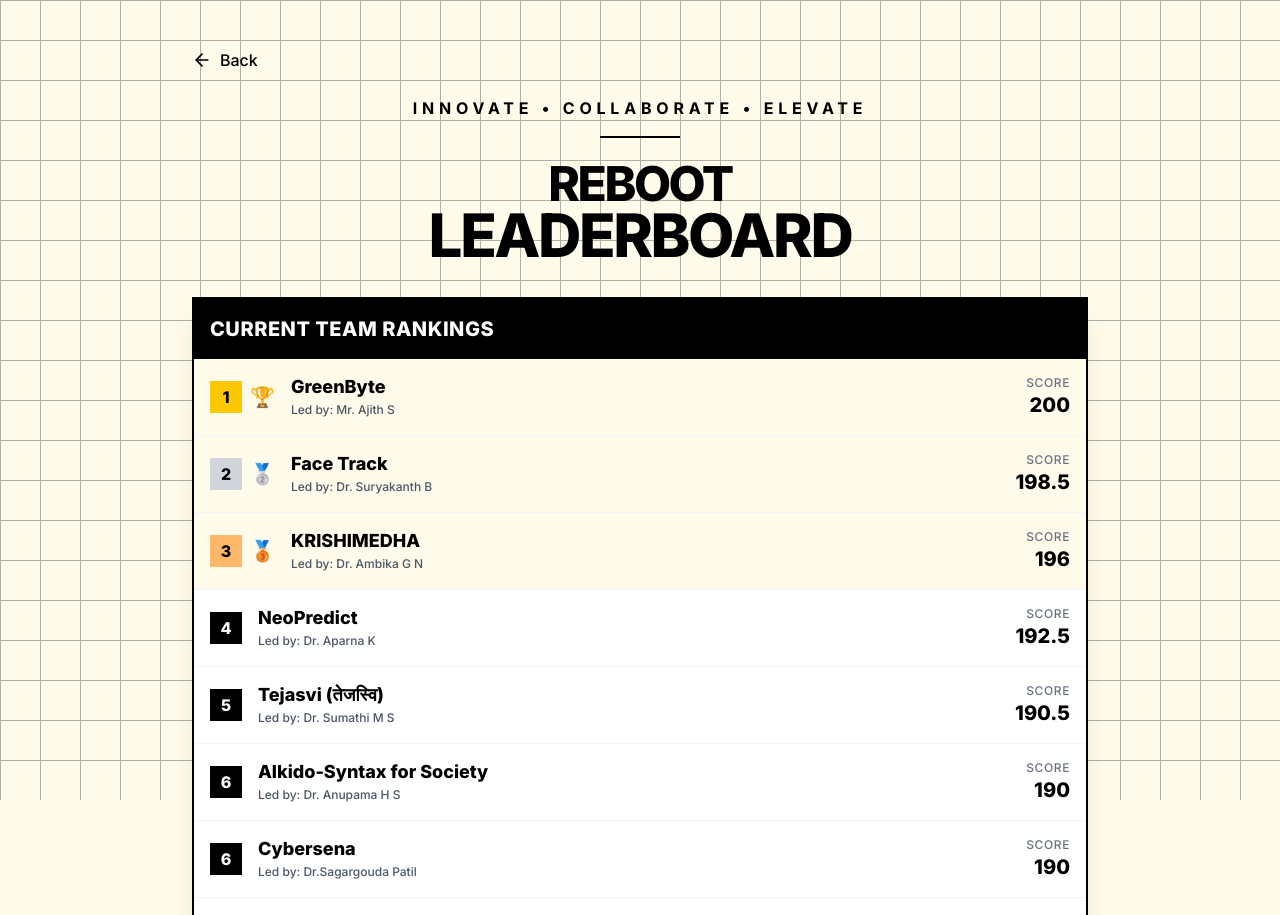
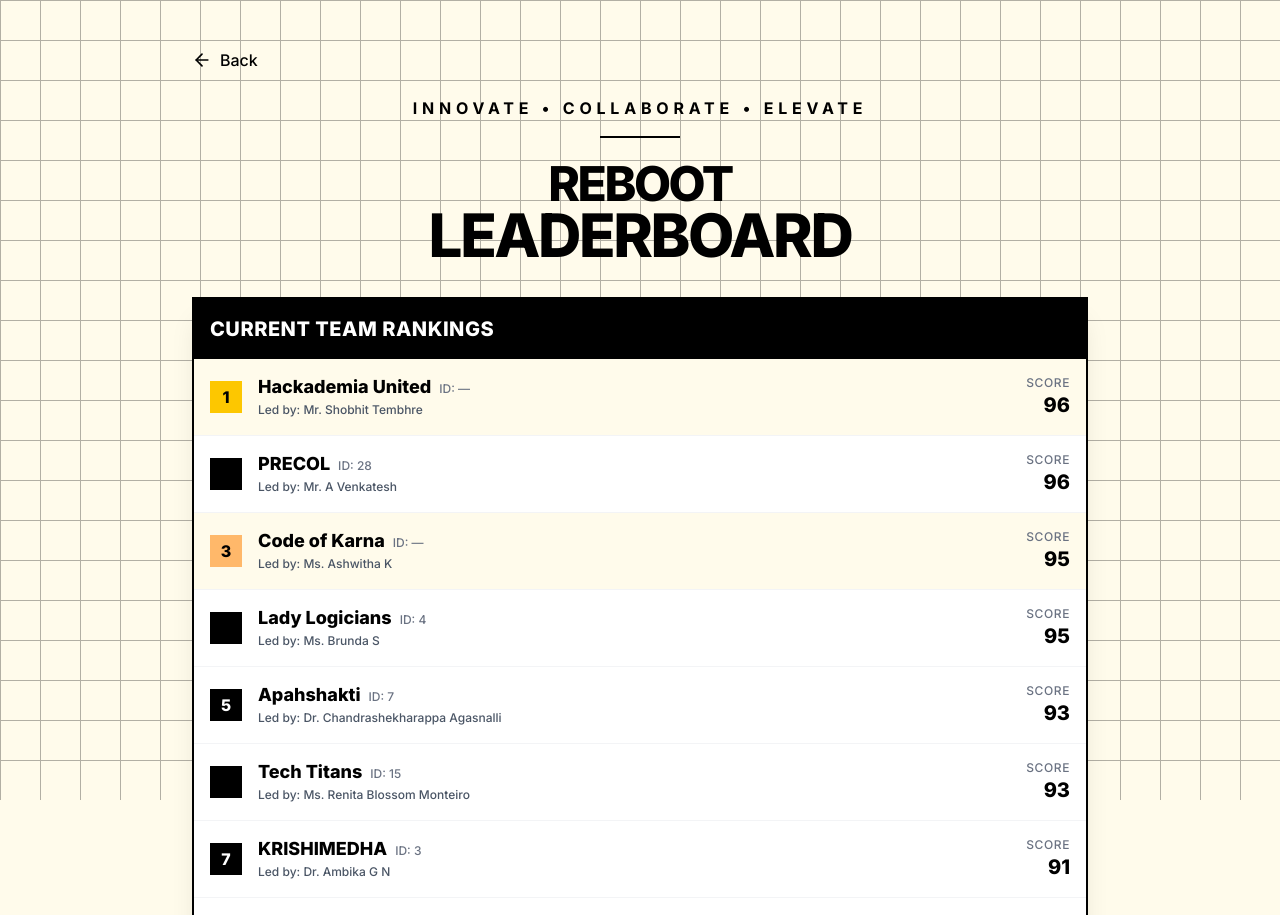
Before and after one commit to Atul-k-m/profHack, a React (Vite) app: page /leaderboard in a window 1280 px wide. Shown: the top 915 px of the page. Built offline with nearby package versions, Linux system fonts and the light colour scheme.

Commit message:
task 2 leaderboard

```diff
--- a/src/pages/Leaderboard.jsx
+++ b/src/pages/Leaderboard.jsx
@@ -2,9 +2,21 @@ import React, { useState, useEffect } from 'react';
 import { ArrowLeft } from 'lucide-react';
 import { useNavigate } from 'react-router-dom';
 
+/**
+ * Leaderboard.jsx
+ *
+ * - Uses final scores extracted from the uploaded PDF where available.
+ * - Ties share the same rank (competition ranking). Next rank skips accordingly.
+ * - Teams with no final score found in the PDF are included with score: 0 and teamId: null.
+ *
+ * If you want the missing teams updated, provide the scores (or re-upload a PDF/CSV)
+ * and I will update the array and ranks.
+ */
+
 const Leaderboard = () => {
   const [mousePosition, setMousePosition] = useState({ x: 0, y: 0 });
   const navigate = useNavigate();
+
   useEffect(() => {
     const handleMouseMove = (e) => {
       setMousePosition({
@@ -17,67 +29,91 @@ const Leaderboard = () => {
     return () => window.removeEventListener('mousemove', handleMouseMove);
   }, []);
 
- const leaderboardData = [
-  { rank: 1, name: "GreenByte", leader: "Mr. Ajith S", score: 200, badge: "🏆" },
-  { rank: 2, name: "Face Track", leader: "Dr. Suryakanth B", score: 198.5, badge: "🥈" },
-  { rank: 3, name: "KRISHIMEDHA", leader: "Dr. Ambika G N", score: 196, badge: "🥉" },
-  { rank: 4, name: "NeoPredict", leader: "Dr. Aparna K", score: 192.5, badge: "" },
-  { rank: 5, name: "Tejasvi (तेजस्वि)", leader: "Dr. Sumathi M S", score: 190.5, badge: "" },
-  { rank: 6, name: "AIkido-Syntax for Society", leader: "Dr. Anupama H S", score: 190, badge: "" },
-  { rank: 6, name: "Cybersena", leader: "Dr.Sagargouda Patil", score: 190, badge: "" },
-  { rank: 6, name: "Silicon Squad", leader: "Mr. Beerappa Belasakarge", score: 190, badge: "" },
-  { rank: 6, name: "MYTriSpark", leader: "Mr. Yatheesh N G", score: 190, badge: "" },
-  { rank: 10, name: "NeuroAura", leader: "Dr. Mutyala Sridevi", score: 187.5, badge: "" },
-  { rank: 10, name: "Team Chanakya", leader: "Dr. Hemamalini B H", score: 187.5, badge: "" },
-  { rank: 12, name: "YantraMinds", leader: "Dr. Bharathi Malakreddy A", score: 184, badge: "" },
-  { rank: 13, name: "Heart-Guard 360 Wings", leader: "Dr. Anitha V R", score: 182.5, badge: "" },
-  { rank: 13, name: "Jñānī Samūhaḥ (ज्ञानी समूहः)", leader: "Dr. Shoba M", score: 182.5, badge: "" },
-  { rank: 15, name: "CHAAM ⭐", leader: "Mrs. Annapareddy Haarika", score: 175, badge: "" },
-  { rank: 15, name: "Synergy", leader: "Dr. B.R. Arun Kumar", score: 175, badge: "" },
-  { rank: 17, name: "Jeevadhara", leader: "Mr. Dwarakanath G V", score: 170.5, badge: "" },
-  { rank: 18, name: "Vinyas2025", leader: "Dr. Vinutha K", score: 170, badge: "" },
-  { rank: 19, name: "SPUNK", leader: "Dr. Usha B A", score: 167.5, badge: "" },
-  { rank: 20, name: "AI_KRANTHI", leader: "Dr. Kantharaju V", score: 165, badge: "" },
-  { rank: 21, name: "Code of Karna", leader: "Ms. Ashwitha K", score: 160, badge: "" },
-  { rank: 22, name: "Ping intelligent", leader: "Dr. Dhanalakshmi B K", score: 155, badge: "" },
-  { rank: 23, name: "PentaCoders", leader: "Dr. Mohan B A", score: 153, badge: "" },
-  { rank: 24, name: "Anveshana", leader: "Mrs. Manjula B K", score: 151, badge: "" },
-  { rank: 25, name: "AswamedhaX", leader: "Dr. N Rakesh", score: 150, badge: "" },
-  { rank: 25, name: "Solution Makers", leader: "Mrs. Belji T", score: 150, badge: "" },
-  { rank: 27, name: "Elite", leader: "Dr. Veena N", score: 147.5, badge: "" },
-  { rank: 28, name: "Lady Logicians", leader: "Ms. Brunda S", score: 117.5, badge: "" },
-  { rank: 29, name: "Aavishkar", leader: "Dr. Vijayalakshmi G V", score: 100, badge: "" },
-  { rank: 29, name: "Advitīya", leader: "Dr. Rajesh Gopinath", score: 100, badge: "" },
-  { rank: 29, name: "AIGLE AIR", leader: "Mrs. S. Mahalakshmi", score: 100, badge: "" },
-  { rank: 29, name: "Ananta", leader: "Dr. Paramita Sarkar", score: 100, badge: "" },
-  { rank: 29, name: "Chitragupt", leader: "Dr. Geeta Amol Patil", score: 100, badge: "" },
-  { rank: 29, name: "Digital Dreams Venture Smart Kit", leader: "Dr. Drakshaveni G", score: 100, badge: "" },
-  { rank: 29, name: "DronAcharya", leader: "Dr. Raju Hajare", score: 100, badge: "" },
-  { rank: 29, name: "EcoNex Campus", leader: "Dr. Shanthi D L", score: 100, badge: "" },
-  { rank: 29, name: "Fusion_Force", leader: "Ms. Chaitra D B", score: 100, badge: "" },
-  { rank: 29, name: "GreenMind AI", leader: "Dr. Athiyamaan V", score: 100, badge: "" },
-  { rank: 29, name: "Hackademia United", leader: "Mr. Shobhit Tembhre", score: 100, badge: "" },
-  { rank: 29, name: "Idea Spark", leader: "Mrs. Pragathi M", score: 100, badge: "" },
-  { rank: 29, name: "Intel Tech", leader: "Mrs. Reshma C R", score: 100, badge: "" },
-  { rank: 29, name: "Panchkruti", leader: "Ms. Spandana L", score: 100, badge: "" },
-  { rank: 29, name: "PRECOL", leader: "Mr. A Venkatesh", score: 100, badge: "" },
-  { rank: 29, name: "Tech Forge", leader: "Dr. Anitha M", score: 100, badge: "" },
-  { rank: 29, name: "TechIdea", leader: "Dr. Chethana C", score: 100, badge: "" },
-  { rank: 29, name: "TechSangama", leader: "Mr. Sonnegowda K", score: 100, badge: "" },
-  { rank: 29, name: "ನವೋನ್ಮೇಷ", leader: "Dr. Marsh M Bandi", score: 100, badge: "" },
-  { rank: 47, name: "EDGEMINDS", leader: "Syed Matheen Pasha", score: 90, badge: "" },
-  { rank: 48, name: "Ashwamedha", leader: "Dr. Mallikarjuna Gowda C.P", score: 80, badge: "" },
-  { rank: 48, name: "Infinity Loops", leader: "Mrs. S Packiya Lekshmi", score: 80, badge: "" },
-  { rank: 48, name: "Social Hacktivists", leader: "Mrs. Aruna N", score: 80, badge: "" },
-  { rank: 51, name: "Apahshakti", leader: "Dr. Chandrashekharappa Agasnalli", score: 60, badge: "" },
-  { rank: 51, name: "Panchajanya", leader: "Dr. Surekha r Gondkar", score: 60, badge: "" },
-  { rank: 53, name: "Tech Titans", leader: "Ms. Renita Blossom Monteiro", score: 20, badge: "" }
+  // ====== Final data ======
+  // Best-effort mapping: scores and teamIds taken from uploaded PDF where found.
+  // Teams not found in PDF are included with score: 0 and teamId: null so they appear at the bottom.
+  const rawTeams = [
+    // Teams that were present in your original array (kept all) --
+    // Updated scores from the uploaded PDF when available.
+    { teamId: 6, name: "GreenByte", leader: "Mr. Ajith S", score: 82 },
+    { teamId: 34, name: "Face Track", leader: "Dr. Suryakanth B", score: 85 },
+    { teamId: 3, name: "KRISHIMEDHA", leader: "Dr. Ambika G N", score: 91 },
+    { teamId: 23, name: "NeoPredict", leader: "Dr. Aparna K", score: 69 },
+    { teamId: 20, name: "Tejasvi (तेजस्वि)", leader: "Dr. Sumathi M S", score: 0 }, // no final found
+    { teamId: 8, name: "AIkido-Syntax for Society", leader: "Dr. Anupama H S", score: 76 },
+    { teamId: 26, name: "Cybersena", leader: "Dr.Sagargouda Patil", score: 50 },
+    { teamId: 46, name: "Silicon Squad", leader: "Mr. Beerappa Belasakarge", score: 34 },
+    { teamId: 19, name: "MYTriSpark", leader: "Mr. Yatheesh N G", score: 68 }, // MY3S mapped
+    { teamId: 11, name: "NeuroAura", leader: "Dr. Mutyala Sridevi", score: 82 },
+    { teamId: null, name: "Team Chanakya", leader: "Dr. Hemamalini B H", score: 0 }, // not found in PDF
+    { teamId: 38, name: "YantraMinds", leader: "Dr. Bharathi Malakreddy A", score: 62 },
+    { teamId: 21, name: "Heart-Guard 360 Wings", leader: "Dr. Anitha V R", score: 88 },
+    { teamId: 10, name: "Jñānī Samūhaḥ (ज्ञानी समूहः)", leader: "Dr. Shoba M", score: 71 },
+    { teamId: 36, name: "CHAAM ⭐", leader: "Mrs. Annapareddy Haarika", score: 65 },
+    { teamId: 9, name: "Synergy", leader: "Dr. B.R. Arun Kumar", score: 81 }, // Synergy Innovations
+    { teamId: 25, name: "Jeevadhara", leader: "Mr. Dwarakanath G V", score: 91 },
+    { teamId: 24, name: "Vinyas2025", leader: "Dr. Vinutha K", score: 52 },
+    { teamId: 22, name: "SPUNK", leader: "Dr. Usha B A", score: 68 },
+    { teamId: 1, name: "AI_KRANTHI", leader: "Dr. Kantharaju V", score: 88 }, // AI_Kranthi in PDF
+    { teamId: null, name: "Code of Karna", leader: "Ms. Ashwitha K", score: 95 },
+    { teamId: 29, name: "Ping intelligent", leader: "Dr. Dhanalakshmi B K", score: 81 },
+    { teamId: 42, name: "PentaCoders", leader: "Dr. Mohan B A", score: 81 },
+    { teamId: 31, name: "Anveshana", leader: "Mrs. Manjula B K", score: 61 },
+    { teamId: 16, name: "AswamedhaX", leader: "Dr. N Rakesh", score: 91 },
+    { teamId: 2, name: "Solution Makers", leader: "Mrs. Belji T", score: 85 },
+    { teamId: 46, name: "Elite", leader: "Dr. Veena N", score: 65 }, // NOTE: same teamId (46) appears twice in PDF; kept as-is
+    { teamId: 4, name: "Lady Logicians", leader: "Ms. Brunda S", score: 95 },
+    { teamId: null, name: "Aavishkar", leader: "Dr. Vijayalakshmi G V", score: 0 },
+    { teamId: null, name: "Advitīya", leader: "Dr. Rajesh Gopinath", score: 0 },
+    { teamId: 40, name: "AIGLE AIR", leader: "Prof.S.Mahalakshmi", score: 74 },
+    { teamId: 5, name: "Ananta", leader: "Dr. Paramita Sarkar", score: 86 },
+    { teamId: null, name: "Chitragupt", leader: "Dr. Geeta Amol Patil", score: 0 },
+    { teamId: null, name: "Digital Dreams Venture Smart Kit", leader: "Dr. Drakshaveni G", score: 87 },
+    { teamId: 13, name: "DronAcharya", leader: "Dr. Raju Hajare", score: 88 },
+    { teamId: 32, name: "EcoNex Campus", leader: "Dr. Shanthi D L", score: 53 },
+    { teamId: null, name: "Fusion_Force", leader: "Ms. Chaitra D B", score: 0 },
+    { teamId: null, name: "GreenMind AI", leader: "Dr. Athiyamaan V", score: 71 }, // mapped to "Green AI" row
+    { teamId: null, name: "Hackademia United", leader: "Mr. Shobhit Tembhre", score: 96 },
+    { teamId: null, name: "Idea Spark", leader: "Mrs. Pragathi M", score: 0 },
+    { teamId: 33, name: "Intel Tech", leader: "Mrs. Reshma C R", score: 56 },
+    { teamId: null, name: "Panchkruti", leader: "Ms. Spandana L", score: 0 },
+    { teamId: 28, name: "PRECOL", leader: "Mr. A Venkatesh", score: 96 },
+    { teamId: 44, name: "Tech Forge", leader: "Dr. Anitha M", score: 87 },
+    { teamId: null, name: "TechIdea", leader: "Dr. Chethana C", score: 0 },
+    { teamId: null, name: "TechSangama", leader: "Mr. Sonnegowda K", score: 0 },
+    { teamId: null, name: "ನವೋನ್ಮೇಷ", leader: "Dr. Marsh M Bandi", score: 88 }, // non-ascii name present in PDF
+    { teamId: null, name: "EDGEMINDS", leader: "Syed Matheen Pasha", score: 0 },
+    { teamId: 45, name: "Ashwamedha", leader: "Dr. Mallikarjuna Gowda C.P", score: 54 },
+    { teamId: 18, name: "Infinity Loops", leader: "Mrs. S Packiya Lekshmi", score: 71 },
+    { teamId: null, name: "Social Hacktivists", leader: "Mrs. Aruna N", score: 0 },
+    { teamId: 7, name: "Apahshakti", leader: "Dr. Chandrashekharappa Agasnalli", score: 93 },
+    { teamId: null, name: "Panchajanya", leader: "Dr. Surekha R Gondkar", score: 0 },
+    { teamId: 15, name: "Tech Titans", leader: "Ms. Renita Blossom Monteiro", score: 93 }
+    // If you have additional teams in your original list not present above, we can append them here.
   ];
 
+  // ====== Ranking logic (competition ranking: tie -> same rank, next rank = index+1) ======
+  // 1) Sort descending by score
+  const sorted = [...rawTeams].sort((a, b) => b.score - a.score);
+
+  // 2) Assign competition-style ranks:
+  //    - items with same score get same rank
+  //    - rank number = index + 1 (so ties consume positions and next rank skips)
+  const ranked = sorted.map((team, idx) => {
+    if (idx === 0) {
+      return { ...team, rank: 1 };
+    }
+    const prev = sorted[idx - 1];
+    // If same score as previous, reuse previous rank
+    if (team.score === prev.score) {
+      return { ...team, rank: prev.rank };
+    }
+    // else rank = idx + 1 (competition ranking)
+    return { ...team, rank: idx + 1 };
+  });
 
   const handleBackClick = () => {
-    // You can customize this to navigate wherever needed
-    navigate('/'); // Navigate to home or any other page
+    navigate('/');
   };
 
   return (
@@ -98,7 +134,6 @@ const Leaderboard = () => {
 
       <div className="relative z-10 pt-4 sm:pt-8 md:pt-12 pb-8 sm:pb-12 md:pb-16 px-3 sm:px-4">
         <div className="max-w-4xl mx-auto">
-
           {/* Back Button */}
           <div className="mb-6 opacity-0 animate-fade-in-up" style={{ animationDelay: '0.1s' }}>
             <button
@@ -110,7 +145,7 @@ const Leaderboard = () => {
             </button>
           </div>
 
-          {/* Header Section - Compact */}
+          {/* Header */}
           <div className="text-center mb-6 sm:mb-8">
             <div className="mb-4 sm:mb-6 opacity-0 animate-fade-in-up" style={{ animationDelay: '0.2s' }}>
               <h2 className="text-xs sm:text-sm md:text-base font-bold tracking-[0.2em] sm:tracking-[0.3em] text-black uppercase mb-3 sm:mb-4">
@@ -126,15 +161,12 @@ const Leaderboard = () => {
                 <span className="text-3xl sm:text-4xl md:text-5xl lg:text-6xl">LEADERBOARD</span>
               </h1>
             </div>
-
-
           </div>
 
-          {/* Leaderboard Container - Taller and Thinner */}
+          {/* Leaderboard Container */}
           <div className="opacity-0 animate-fade-in-up" style={{ animationDelay: '0.5s' }}>
             <div className="bg-white border-2 border-black shadow-xl max-h-[700px] sm:max-h-[800px] flex flex-col">
-
-              {/* Table Header - Fixed */}
+              {/* Table Header */}
               <div className="bg-black text-white p-3 sm:p-4 flex-shrink-0">
                 <h3 className="text-base sm:text-lg md:text-xl font-black tracking-wide uppercase">
                   Current Team Rankings
@@ -144,42 +176,45 @@ const Leaderboard = () => {
               {/* Scrollable Table Content */}
               <div className="flex-1 overflow-y-auto">
                 <div className="divide-y divide-gray-100">
-                  {leaderboardData.map((team, index) => (
+                  {ranked.map((team, index) => (
                     <div
-                      key={index}
+                      key={`${team.name}-${index}`}
                       className={`p-3 sm:p-4 hover:bg-gray-50 transition-colors duration-200 ${
-                        team.rank <= 3 ? 'bg-amber-50' : ''
+                        team.rank <= 3 && team.score > 0 ? 'bg-amber-50' : ''
                       }`}
                     >
                       <div className="flex items-center justify-between gap-2 sm:gap-4">
-
-                        {/* Left side - Rank and Info */}
+                        {/* Left: Rank + Info */}
                         <div className="flex items-center gap-2 sm:gap-4 flex-1 min-w-0">
                           <div className="flex items-center gap-1 sm:gap-2 flex-shrink-0">
-                            <div className={`w-7 h-7 sm:w-8 sm:h-8 flex items-center justify-center font-black text-sm sm:text-base ${
+                            <div
+                              className={`w-7 h-7 sm:w-8 sm:h-8 flex items-center justify-center font-black text-sm sm:text-base ${
                                 team.rank === 1 ? 'bg-yellow-400 text-black' :
                                 team.rank === 2 ? 'bg-gray-300 text-black' :
                                 team.rank === 3 ? 'bg-orange-300 text-black' :
                                 'bg-black text-white'
-                            }`}>
+                              }`}
+                            >
                               {team.rank}
                             </div>
-                            {team.badge && (
-                              <span className="text-lg sm:text-xl flex-shrink-0">{team.badge}</span>
-                            )}
                           </div>
 
                           <div className="flex-1 min-w-0">
+                            <div className="flex items-baseline gap-2">
                               <h4 className="text-sm sm:text-base md:text-lg font-black text-black mb-1 break-words leading-tight">
                                 {team.name}
                               </h4>
+                              <span className="text-xs text-gray-500 font-medium">
+                                {team.teamId ? `ID: ${team.teamId}` : 'ID: —'}
+                              </span>
+                            </div>
                             <p className="text-xs text-gray-600 font-medium break-words">
                               Led by: {team.leader}
                             </p>
                           </div>
                         </div>
 
-                        {/* Right side - Score Only */}
+                        {/* Right: Score */}
                         <div className="flex items-center flex-shrink-0">
                           <div className="text-right">
                             <div className="text-xs font-medium text-gray-500 uppercase tracking-wider">
@@ -196,26 +231,27 @@ const Leaderboard = () => {
                 </div>
               </div>
 
-              {/* Table Footer - Fixed */}
+              {/* Table Footer */}
               <div className="bg-gray-50 p-3 sm:p-4 border-t-2 border-gray-200 flex-shrink-0">
                 <div className="flex items-center justify-center gap-2 sm:gap-3 text-xs text-gray-600 font-medium">
                   <div className="w-6 sm:w-8 h-px bg-gray-400"></div>
-                  <span className="tracking-wider uppercase">Updated Every Hour</span>
+                  <span className="tracking-wider uppercase">Updated using uploaded final scores</span>
                   <div className="w-6 sm:w-8 h-px bg-gray-400"></div>
                 </div>
               </div>
             </div>
           </div>
 
-          {/* Bottom Section - Compact */}
+          {/* Bottom Note */}
           <div className="text-center mt-6 sm:mt-8 opacity-0 animate-fade-in-up" style={{ animationDelay: '0.6s' }}>
-            <div className="flex items-center justify-center gap-2 sm:gap-3 text-xs text-gray-600 font-medium">
-              <div className="w-6 sm:w-8 h-px bg-gray-400"></div>
-              <span className="tracking-wider uppercase text-center">Competition In Progress</span>
-              <div className="w-6 sm:w-8 h-px bg-gray-400"></div>
+            <div className="max-w-2xl mx-auto text-xs text-gray-600">
+              <p>
+                Ranks computed from final scores found in the uploaded PDF. Teams with <strong>score 0</strong> had no matching
+                final score in the PDF excerpt and are listed at the bottom. If you have updated scores for those
+                teams, provide them and I'll update the leaderboard.
+              </p>
             </div>
           </div>
-
         </div>
       </div>
 
```
Lines whose indentation alone changed are shown as unchanged.
